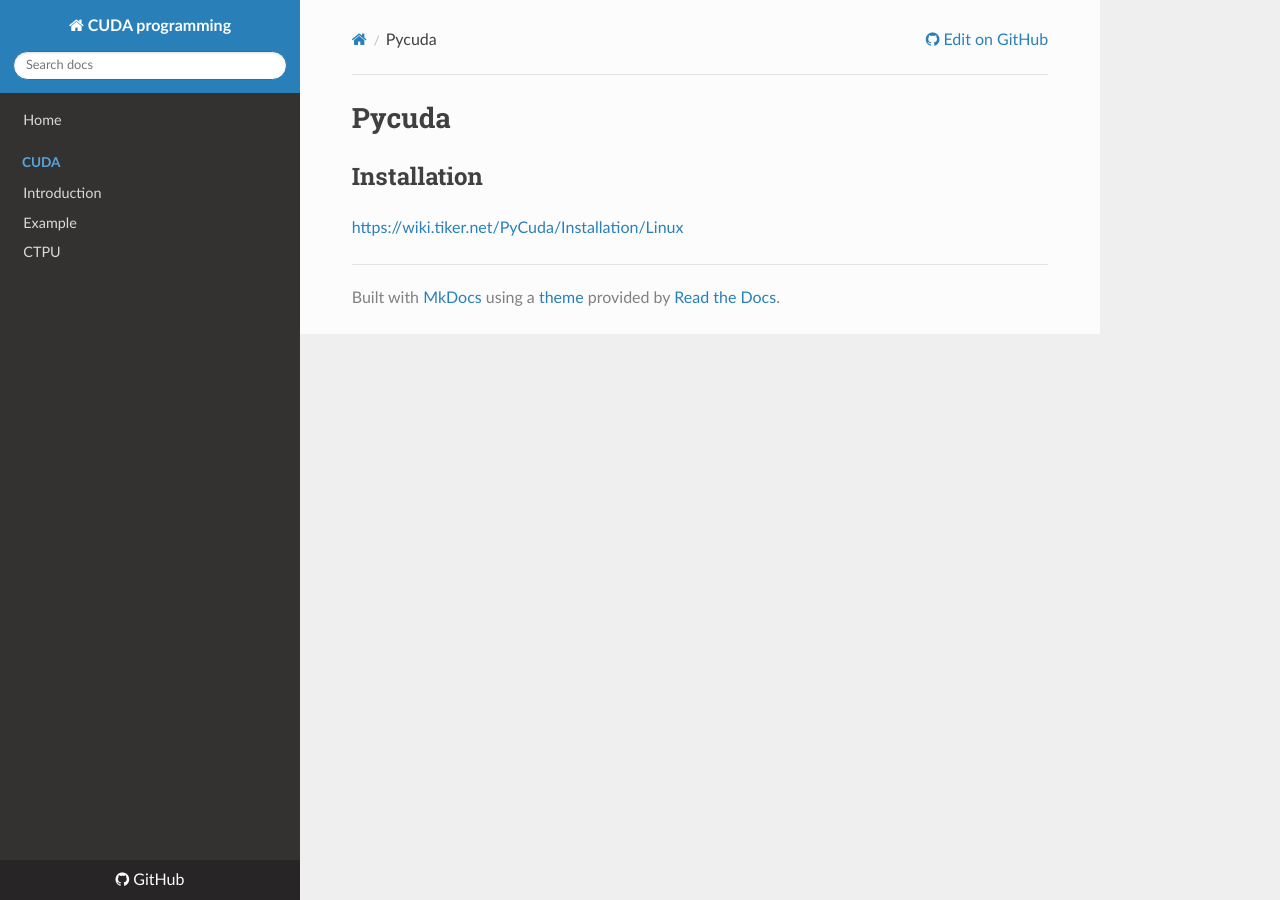
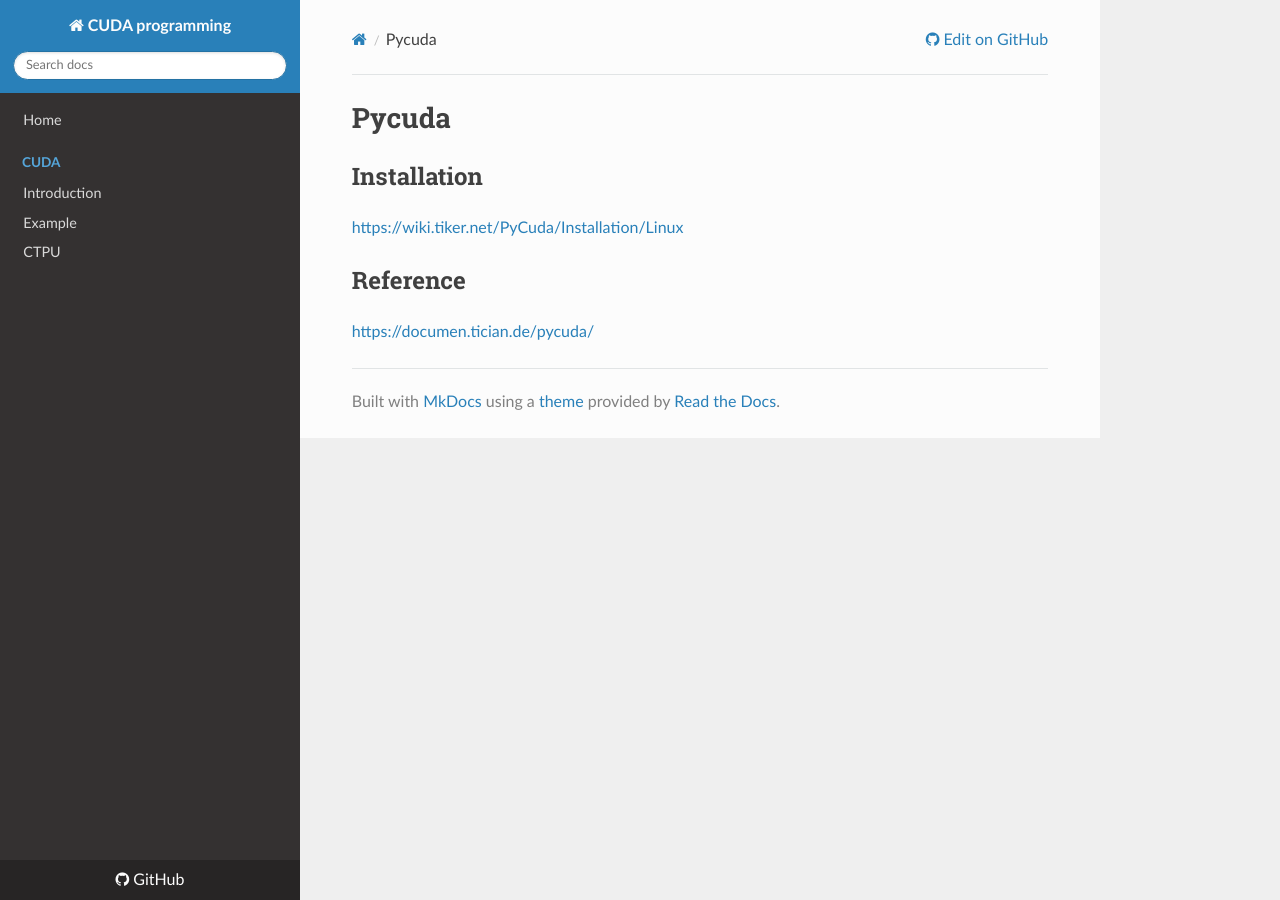
Before and after one commit to WonyoungCho/CUDA, an MkDocs documentation site: the page built from docs/pycuda_int.md, in a window 1280 px wide. Built offline with MkDocs 1.6.1, drawn with Linux system fonts in a browser that asks for light colours; nearby versions of some CDN libraries; old or Windows-style settings are respelled for this version of MkDocs.

Commit message:
Update pycuda_int.md

```diff
--- a/docs/pycuda_int.md
+++ b/docs/pycuda_int.md
@@ -3,3 +3,7 @@
 ## Installation
 
 <a href="https://wiki.tiker.net/PyCuda/Installation/Linux" target="_blank"> https://wiki.tiker.net/PyCuda/Installation/Linux </a>
+
+## Reference
+
+<a href="https://documen.tician.de/pycuda/" target="_blank"> https://documen.tician.de/pycuda/ </a>
```
